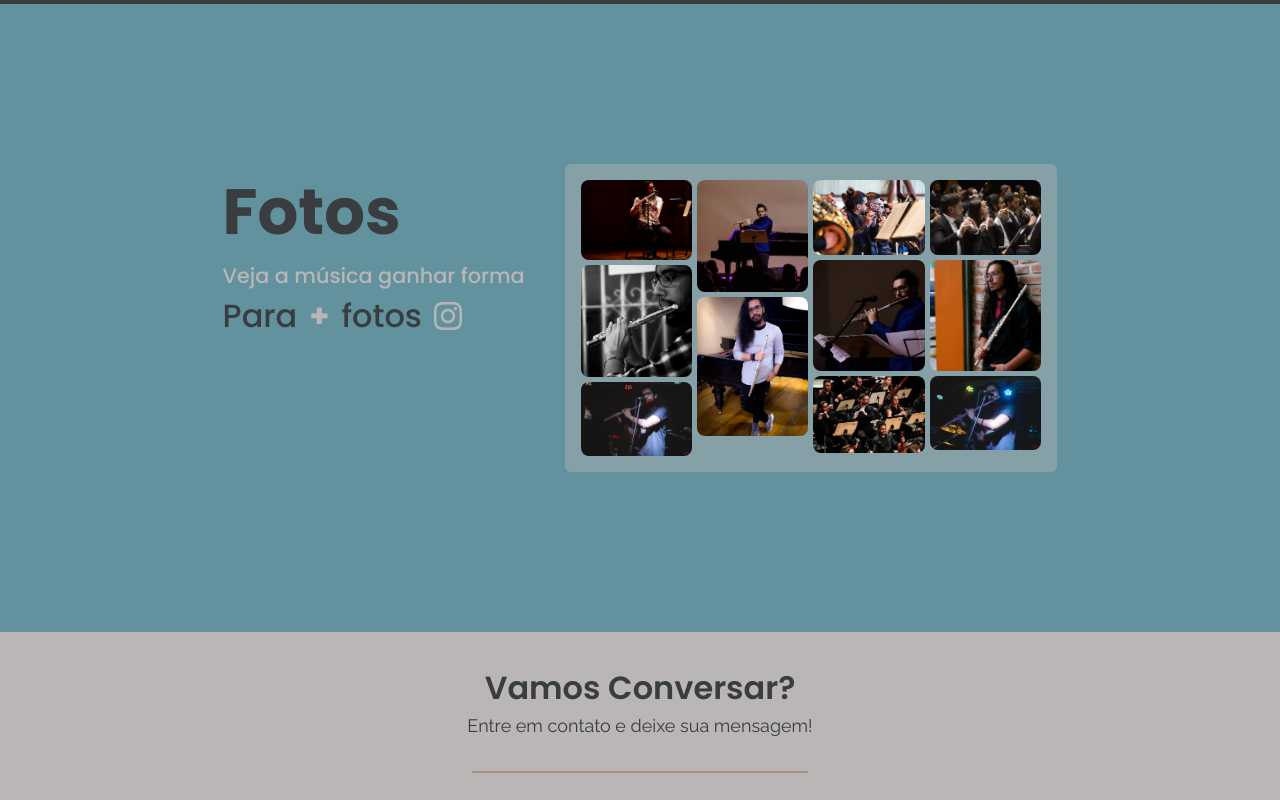
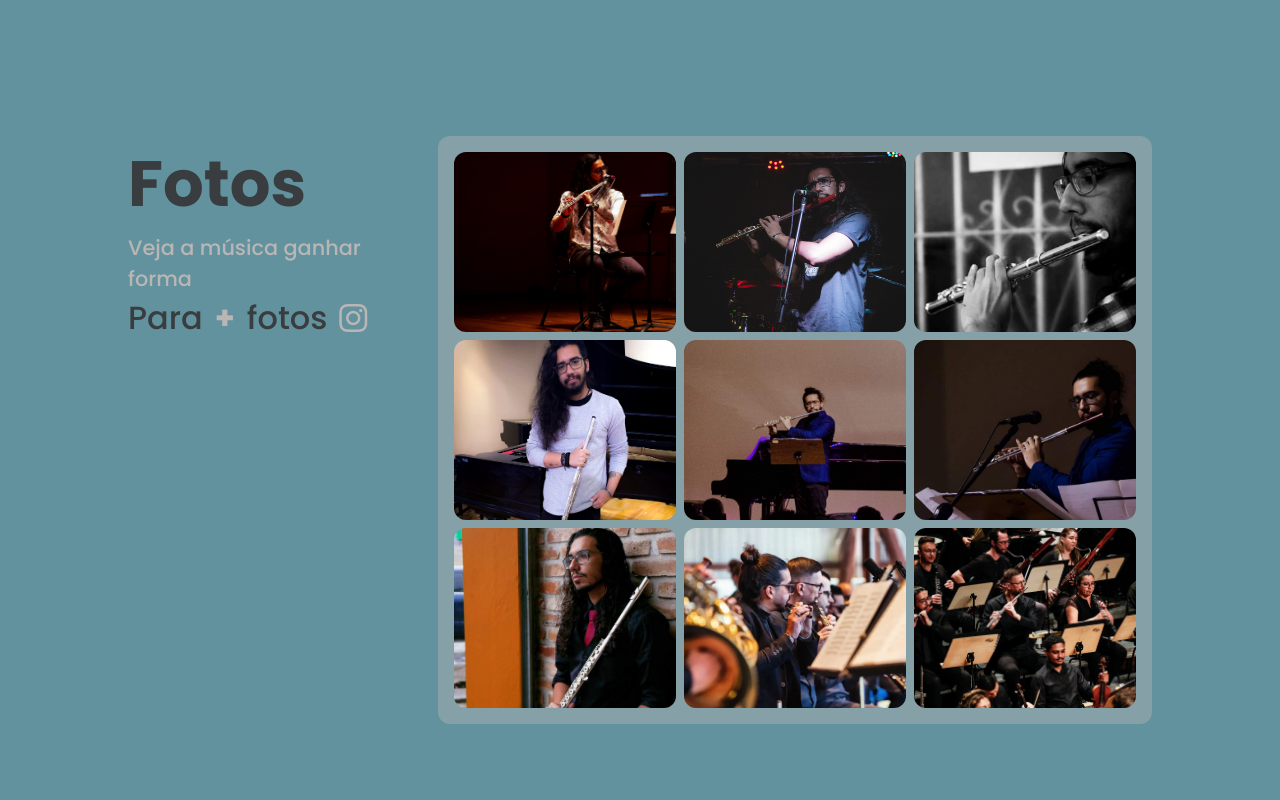
Before and after one commit to wurdigtato/messiasMob, a website: page src/index.html in a window 1280 px wide. Shown: the part 3460-4260 px from the top of the page. Drawn offline with Linux system fonts and the light colour scheme.

Commit message:
update project 2012

```diff
--- a/package.json
+++ b/package.json
@@ -1,5 +1,6 @@
 {
   "devDependencies": {
+    "daisyui": "^4.12.22",
     "tailwindcss": "^3.4.16"
   }
 }
--- a/src/index.html
+++ b/src/index.html
@@ -139,7 +139,7 @@
             </div>
         </section>
         <!--Trabalhos-->
-        <section class="bg-fixed bg-center bg-cover bg-no-repeat py-16 px-[19rem] flex flex-col items-start justify-center gap-12 relative " style="background-image:url('images/bg-trabalhos.png');">
+        <section class="bg-fixed bg-center bg-cover bg-no-repeat py-16 px-[10rem] flex flex-col items-start justify-center gap-12 relative " style="background-image:url('images/bg-trabalhos.png');">
             <div class="bg-grullo/70 bg-blend-color w-full h-full top-0 left-0 absolute -z-0"></div>
             <div class="z-20 bg-cinza/60 w-full rounded-md p-3">
                 <h2 class="text-Preto text-[2rem] font-poppins font-semibold">Trabalhos</h2>
@@ -189,26 +189,32 @@
                 <a href=""><h3 class="text-cinza text-[2.5rem] font-raleway font-bold uppercase">Acompanhe a Agenda</h3> <p class="text-cinza text-[1.125rem] font-poppins font-normal"><span class="font-bold">Clique aqui</span> e fiquei por dentro das apresentações e eventos de Mateus Messias.</p></a>
         </section>
         <!--Fotos-->
-        <section class="bg-ciano py-[10rem] px-[12rem] flex flex-col gap-[9rem] items-center justify-center">
-            <div class="flex justify-center gap-10">
+        <section class="bg-ciano py-[10rem] px-[8rem] flex flex-col ">
+            <div class="flex justify-evenly gap-10">
                 <div class="flex flex-col">
                     <h3 class="text-preto text-[4rem] font-poppins font-bold">Fotos</h3>
                     <p class="text-cinza text-[1.3rem] font-poppins font-medium">Veja a música ganhar forma</p>
                     <a href="" class=" flex justify-start items-center gap-3 text-preto text-[2rem] font-poppins font-medium">Para <span class="font-bold text-cinza">+</span>fotos <i class="fa-brands fa-instagram text-cinza rounded-md"></i></a>
                 </div>
-                <div class="w-[55%] ">
-                    <div class="mosaic bg-cinza/40 rounded-md p-4">
-                        <a href=""><img src="images/mm1.jpg" alt="" class="item"></a>
-                        <a href=""><img src="images/mm3.jpg" alt="" class="item"></a>
-                        <a href=""><img src="images/mm2.jpg" alt="" class="item"></a>
-                        <a href=""><img src="images/mm5.jpg" alt="" class="item "></a>
-                        <a href=""><img src="images/mm4.jpg" alt="" class="item "></a>
-                        <a href=""><img src="images/mm10.webp" alt="" class="item"></a>
-                        <a href=""><img src="images/mm6.jpg" alt="" class="item"></a>
-                        <a href=""><img src="images/mm9.jpg" alt="" class="item"></a>
-                        <a href=""><img src="images/mm11.jpg" alt="" class="item"></a>
-                        <a href=""><img src="images/mm7.jpg" alt="" class="item"></a>
-                        <a href=""><img src="images/mm8.jpg" alt="" class="item"></a>
+                <div class="w-fit relative">
+                    <div class="bg-cinza/40 p-4 flex flex-col items-center justify-center rounded-xl gap-2" id="container-foto">
+                        <div class="flex gap-2 relative">
+                            <a href="#" ><img src="images/mm1.jpg" alt="" class="w-[250px] h-[180px] object-cover object-top rounded-xl hover:scale-105 duration-500 ease-in hover:shadow-md shadow-preto/80"></a>
+                            <a href="#"><img src="images/mm2.jpg" alt="" class="w-[250px] h-[180px] object-cover object-top rounded-xl hover:scale-105 duration-500 ease-in hover:shadow-md shadow-preto/80"></a>
+                            <a href="#"><img src="images/mm3.jpg" alt="" class="w-[250px] h-[180px] object-cover object-top rounded-xl hover:scale-105 duration-500 ease-in hover:shadow-md shadow-preto/80"></a>
+                        </div>
+                        <div class="flex gap-2 ">
+                            <a href="#"><img src="images/mm4.jpg" alt="" class="w-[250px] h-[180px] object-cover object-top rounded-xl hover:scale-105 duration-500 ease-in hover:shadow-md shadow-preto/80"></a>
+                            <a href="#"><img src="images/mm5.jpg" alt="" class="w-[250px] h-[180px] object-cover object-top rounded-xl hover:scale-105 duration-500 ease-in hover:shadow-md shadow-preto/80"></a>
+                            <a href="#"><img src="images/mm6.jpg" alt="" class="w-[250px] h-[180px] object-cover object-top rounded-xl hover:scale-105 duration-500 ease-in hover:shadow-md shadow-preto/80"></a>
+                        </div>
+                        <div class="flex gap-2 ">
+                           <a href="#"> <img src="images/mm7.jpg" alt="" class="w-[250px] h-[180px] object-cover object-top rounded-xl hover:scale-105 duration-500 ease-in hover:shadow-md shadow-preto/80"></a>
+                            <a href="#"><img src="images/mm10.webp" alt="" class="w-[250px] h-[180px] object-cover object-top rounded-xl hover:scale-105 duration-500 ease-in hover:shadow-md shadow-preto/80"></a>
+                            <a href="#"><img src="images/mm9.jpg" alt="" class="w-[250px] h-[180px] object-cover object-top rounded-xl hover:scale-105 duration-500 ease-in hover:hadow-md shadow-preto/80"></a>
+                        </div>
+                        <div class="absolute w-full h-full pointer-events-none flex justify-center  transition-opacity duration-500" id="foto-open"></div>
+                        <div id="foto-fade" class="absolute w-full h-full bg-black/80  opacity-0 pointer-events-none flex justify-center "></div>
                     </div>
                 </div>
             </div>
@@ -239,5 +245,8 @@
             </form>
         </section>
     </main>
+    <footer>
+
+    </footer>
 </body>
 </html>
--- a/src/input.css
+++ b/src/input.css
@@ -1,6 +1,12 @@
 @tailwind base;
 @tailwind components;
 @tailwind utilities;
+
+body {
+    max-width: 1620px;
+    margin: 0 auto;
+    background-color: #262829;
+}
 
 .inner-shadow {
     box-shadow: 0px 0px 30.5px 0px rgba(0, 0, 0, 0.50) inset;
@@ -25,26 +31,3 @@
 #sobre-modal::-webkit-scrollbar-thumb:hover {
     background: #555; /* Cor do controle deslizante ao passar o mouse */
 }
-
-/*Moisaco Fotos*/
-
-
-
-
-.mosaic {
-    column-count: 4;
-    column-gap: 5px;
-    width: 100%;
-    overflow: hidden;
-    display: block;
-}
-
-.item {
-    width: 100%;
-
-    /* aspect-ratio: 3/2; */
-    object-fit: cover;
-    border-radius: 8px;
-    margin-bottom: 5px;
-    display: block;
-}
--- a/src/script.js
+++ b/src/script.js
@@ -39,3 +39,46 @@ sobreFade.addEventListener('click', (event) => {
 })
 
 // -----
+
+//Open Foto
+
+const thumbnails = document.querySelectorAll('#container-foto img')
+
+const fotoOpen = document.getElementById('foto-open')
+
+thumbnails.forEach(thumbnails => {
+    thumbnails.addEventListener('click', (e) => {
+        e.preventDefault()
+
+        const imgSrc = thumbnails.src
+
+        fotoOpen.innerHTML = `
+                <img src="${imgSrc}" alt="Foto ampliada" class="max-w-full max-h-full rounded-lg z-20 ">
+                <button onclick="closeFoto()" class="z-20 absolute top-5 right-5 text-white text-2xl bg-ciano/50 w-[2rem] h-[2rem] rounded-full"><i class="fa-solid fa-xmark"></i></button>
+            `
+
+            fotoOpen.classList.remove('pointer-events-none');
+            toggleFadeFoto()
+    })
+})
+
+function closeFoto() {
+    fotoOpen.innerHTML = ''
+    fotoOpen.classList.add('pointer-events-none');
+    toggleFadeFoto()
+}
+
+const fadeFoto = document.getElementById('foto-fade')
+
+function toggleFadeFoto(){
+    fadeFoto.classList.toggle('opacity-0')
+    fadeFoto.classList.toggle('opacity-100')
+    fadeFoto.classList.toggle('pointer-events-none')
+    fadeFoto.classList.toggle('pointer-events-auto')
+}
+
+fadeFoto.addEventListener('click', (event) => {
+    if(event.target === fadeFoto){
+        closeFoto()
+    }
+})
```
Also changed, not shown: src/indexmobile.html (deleted, +0 -40 lines), src/output.css, 1 other file.
